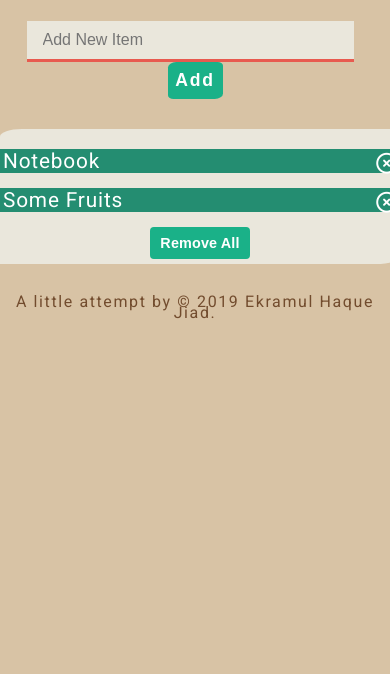
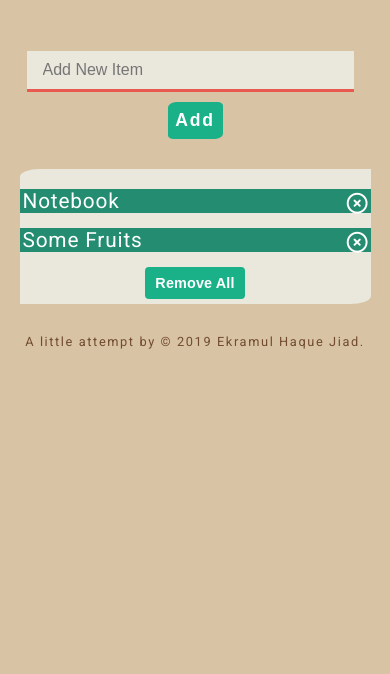
Before and after one commit to CalmJiad/myShoppingListApp, a plain HTML site: page index.html in a window 390 px wide. Shown: the part 170-844 px from the top of the page. Drawn offline with Linux system fonts and the light colour scheme; a web font is replaced by a local one.

Commit message:
Update style.css

```diff
--- a/style.css
+++ b/style.css
@@ -16,6 +16,7 @@ body{
 
 @media only screen and (max-width: 600px) {
     h1 {
+        padding-top: 30px;
         font-size: 3.5em !important;
     }
 
@@ -26,6 +27,20 @@ body{
 
     .list {
         font-size: 1.3em !important;
+        width: 90vw !important;
+    }
+    .rmvallbtn {
+        display: block;
+        margin: auto;
+    }
+    .button {
+        display: block;
+        margin: auto;
+        margin-top: 10px;
+    }
+
+    footer {
+        font-size: 0.8em;
     }
 }
 
```
